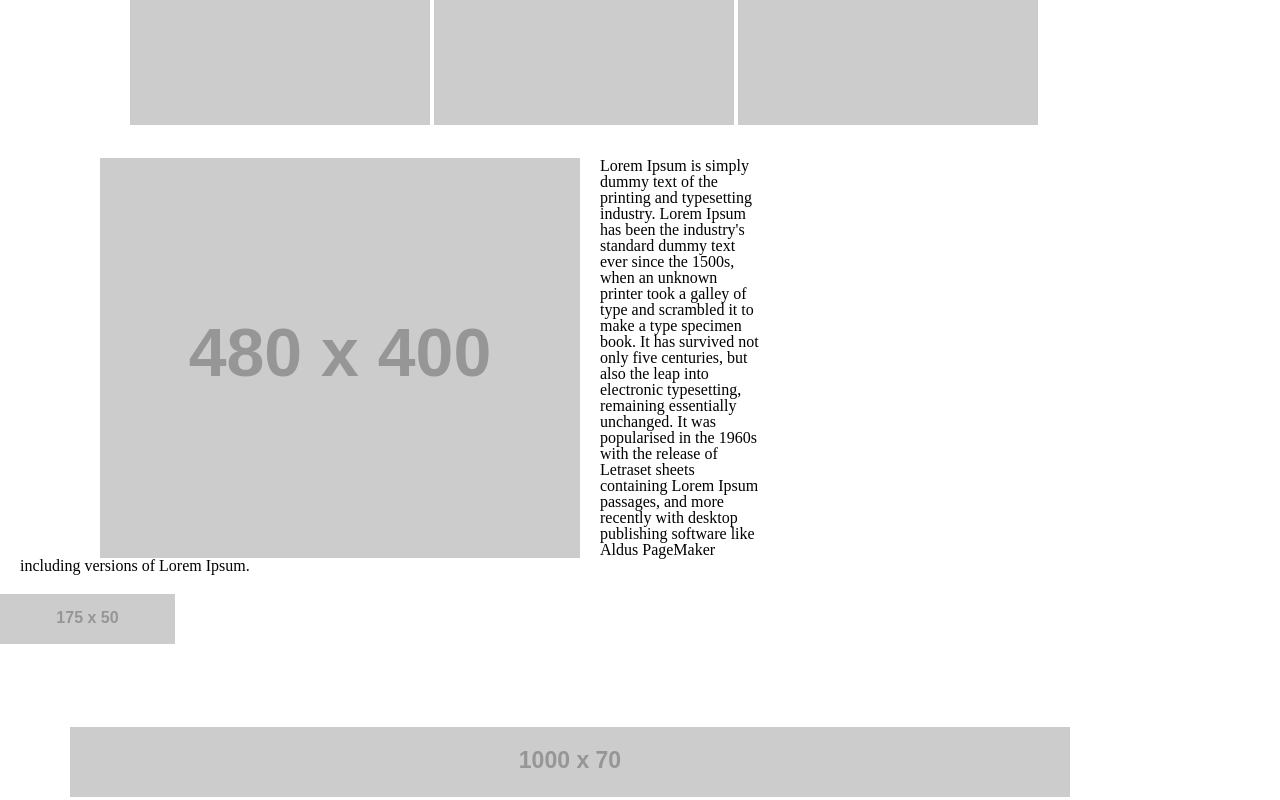
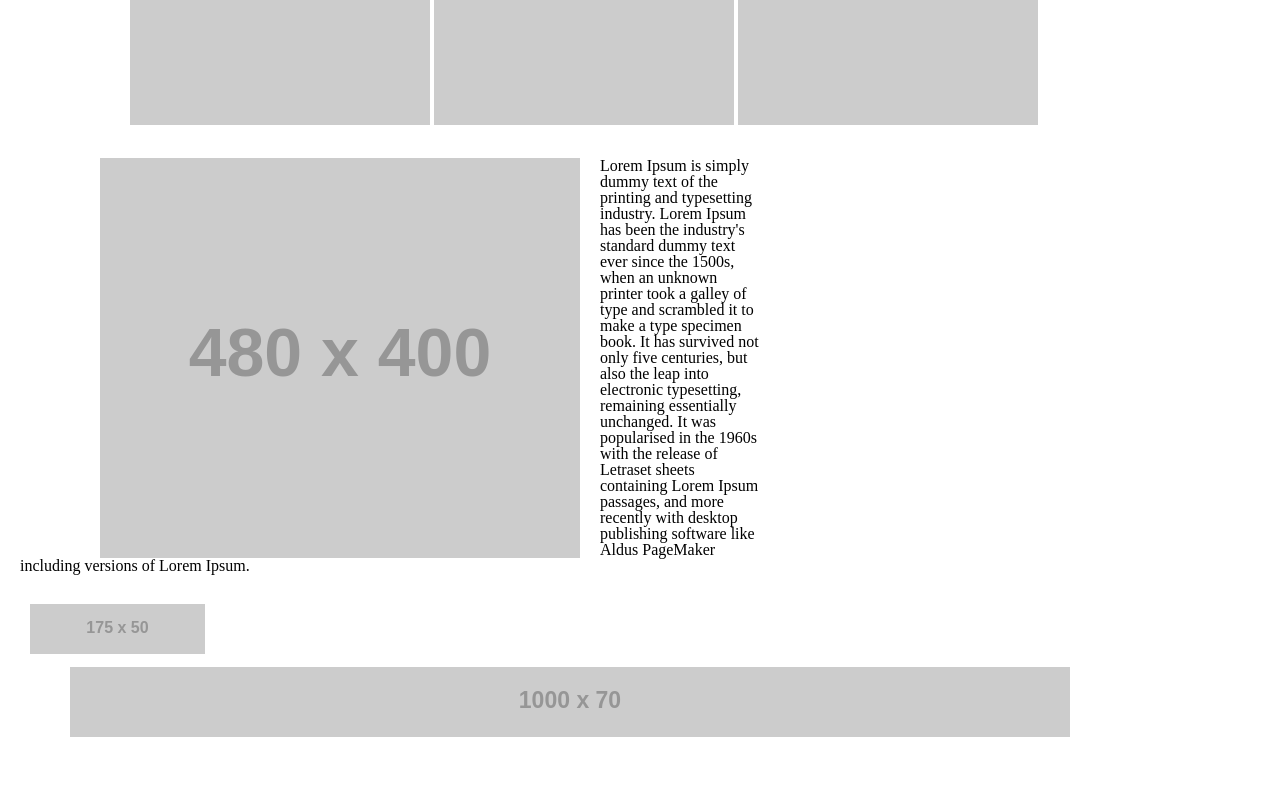
Before and after one commit to ascott3312/wirefame-exercise, a plain HTML site: page index.html in a window 1280 px wide. Shown: the part 806-1606 px from the top of the page. After the commit the page ends 1546 px from the top, so only its background shows below. Drawn offline with Linux system fonts and the light colour scheme; placeholder pictures from the web are drawn by us.

Commit message:
Add final items

```diff
--- a/css/style.css
+++ b/css/style.css
@@ -19,16 +19,13 @@ article img {
 p  {
   width: 58%;
   margin-left: 20px;
-  margin-bottom: 20px;
 }
 
 p img {
-  margin-bottom: 40px;
   margin-top: 20px;
   padding: 10px;
 }
-footer {
-  margin-top: 70px;
+footer img {
+  display: inline-block;
   margin-left: 70px;
-  padding-top: 10px;
 }
--- a/index.html
+++ b/index.html
@@ -27,7 +27,7 @@
       <article>
         <img src="https://placehold.it/480x400/ddd"/>
       </article>
-      <p>Lorem Ipsum is simply dummy text of the printing and typesetting industry. Lorem Ipsum has been the industry's standard dummy text ever since the 1500s, when an unknown printer took a galley of type and scrambled it to make a type specimen book. It has survived not only five centuries, but also the leap into electronic typesetting, remaining essentially unchanged. It was popularised in the 1960s with the release of Letraset sheets containing Lorem Ipsum passages, and more recently with desktop publishing software like Aldus PageMaker including versions of Lorem Ipsum.</p>
+      <p>Lorem Ipsum is simply dummy text of the printing and typesetting industry. Lorem Ipsum has been the industry's standard dummy text ever since the 1500s, when an unknown printer took a galley of type and scrambled it to make a type specimen book. It has survived not only five centuries, but also the leap into electronic typesetting, remaining essentially unchanged. It was popularised in the 1960s with the release of Letraset sheets containing Lorem Ipsum passages, and more recently with desktop publishing software like Aldus PageMaker including versions of Lorem Ipsum.</p><p>
         <img src="https://placehold.it/175x50/ddd"/>
       </p>
     <footer>
```
